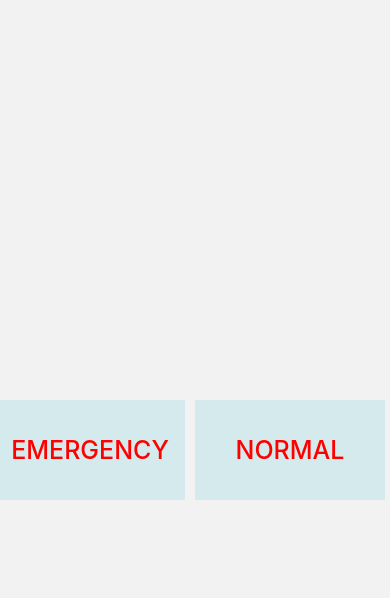
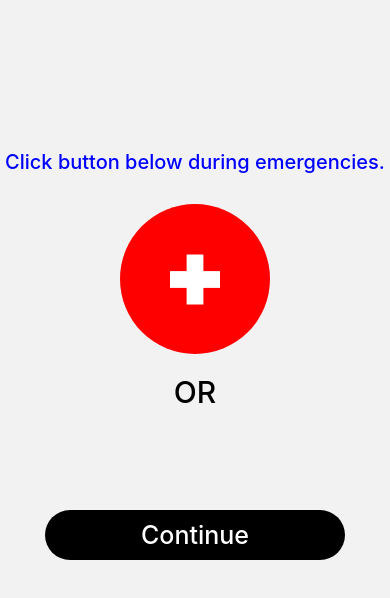
Before and after one commit to koushikm8926/Capston-Project, a React Native app: screen /Emergency in a window 390 px wide. Shown: the top 598 px of the page. Built offline with nearby package versions, Linux system fonts and the light colour scheme.

Commit message:
app logo added and one more page added

```diff
--- a/app.json
+++ b/app.json
@@ -4,10 +4,10 @@
     "slug": "login",
     "version": "1.0.0",
     "orientation": "portrait",
-    "icon": "./assets/icon.png",
+    "icon": "./assets/applogo.png",
     "userInterfaceStyle": "light",
     "splash": {
-      "image": "./assets/icon.png",
+      "image": "./assets/applogo.png",
       "resizeMode": "contain",
       "backgroundColor": "#ffffff"
     },
--- a/components/RegisterScreen.js
+++ b/components/RegisterScreen.js
@@ -39,7 +39,7 @@ export default function Register({navigation}){
             paddingBottom:8,
             marginBottom:25,
              }}>
-            <Ionicons name="" size={20} color="grey" style={{marginRight:10,padding:5,}}></Ionicons>
+            <Ionicons name="phone-portrait-outline" size={20} color="grey" style={{marginRight:10,padding:5,}}></Ionicons>
             <TextInput placeholder="Number" style={{paddingVertical:0,flex:1,}}  keyboardType="number-pad" />
         </View>
 
@@ -65,7 +65,7 @@ export default function Register({navigation}){
             <TextInput placeholder="Password" style={{paddingVertical:0,flex:1,}}  secureTextEntry={true} />
         </View>
 
-        <TouchableOpacity onPress={()=>{}} style={styles.loginButton}>
+        <TouchableOpacity onPress={()=> navigation.navigate("Login")} style={styles.loginButton}>
                 <Text style={styles.loginText}>Register</Text>
         </TouchableOpacity>
 
--- a/components/emergency.js
+++ b/components/emergency.js
@@ -1,15 +1,30 @@
 import { View,Text,StyleSheet,TouchableOpacity } from "react-native";
+import Icon from 'react-native-vector-icons/MaterialCommunityIcons';
 
 export default function Emergency({navigation}){
     return(
-        <View style={styles.container}>
 
-        <View style={styles.button_view}>
-        <TouchableOpacity><Text style={styles.text}>EMERGENCY</Text></TouchableOpacity>
+<View>
+        <View style={{marginTop:150,alignItems:'center',}}>
+        <Text style={styles.text1}>Click button below during emergencies.</Text>
         </View>
 
-        <View style={styles.button_view}>
-        <TouchableOpacity onPress={()=> navigation.navigate('Login')} ><Text style={styles.text}>NORMAL</Text></TouchableOpacity>
+        <View style={{justifyContent:'center',alignItems:"center",marginTop:30,}}>
+              <TouchableOpacity>
+                <View style={{backgroundColor:'red', height:150,width:150,borderRadius:80,justifyContent:'center',alignItems:"center", }}>
+                <Icon name="hospital" size={100} color="white" />
+                </View>
+              </TouchableOpacity>
+        </View>
+
+        <View style={{marginTop:20,justifyContent:'center', alignItems:"center",}}>
+            <Text style={{fontSize:30, fontWeight:'500'}}>OR</Text>
+        </View>
+
+    <View style={styles.container}>
+            <TouchableOpacity onPress={()=> navigation.navigate('Login')} style={styles.button} >
+            <Text style={styles.text}>Continue</Text>
+            </TouchableOpacity>
     </View>
 
 
@@ -22,24 +37,29 @@ const styles = StyleSheet.create({
     container:{
     flex:1,
     justifyContent:'center',
-marginTop:400,
-flexDirection:'row',
+    marginTop:100,
+    alignItems:'center',
 
+    },
+
+    text1:{
+        fontSize:20,
+        fontWeight:'500',
+        color:'blue',
     },
 
     text:{
     fontSize:25,
     fontWeight:'500',
-color:'red',
+    color:'white',
     },
-button_view:{
-backgroundColor:'#D4EAEC',
-width:190,
-height:100,
+
+    button:{
+        backgroundColor:'black',
+        height:50,
+        width:300,
         justifyContent:'center',
         alignItems:"center",
-marginRight:10,
-
+        borderRadius:25,
     }
-
 });
--- a/components/onboard.js
+++ b/components/onboard.js
@@ -17,8 +17,8 @@ export default function Onboard({navigation}){
             </View>
 
             <View style={styles.view2}>
-                <Text style={styles.text2} >Request for </Text>
-                <Text style={styles.text2}>an ambulance!</Text>
+                <Text style={styles.text1} >Saving Lives </Text>
+                <Text style={styles.text2}>At One CLick!</Text>
             </View>
 
             <View style={{marginTop:50, justifyContent:"center",alignItems:"center",}}>
@@ -64,6 +64,12 @@ const styles = StyleSheet.create({
     text2:{
         fontSize:34,
         fontWeight:'bold',
+        color:'blue',
+    },
+    text1:{
+        fontSize:34,
+        fontWeight:'bold',
+        color:'red',
     }
 
 })
```
Also changed, not shown: assets/applogo.png (added). Lines whose indentation alone changed are shown as unchanged.
